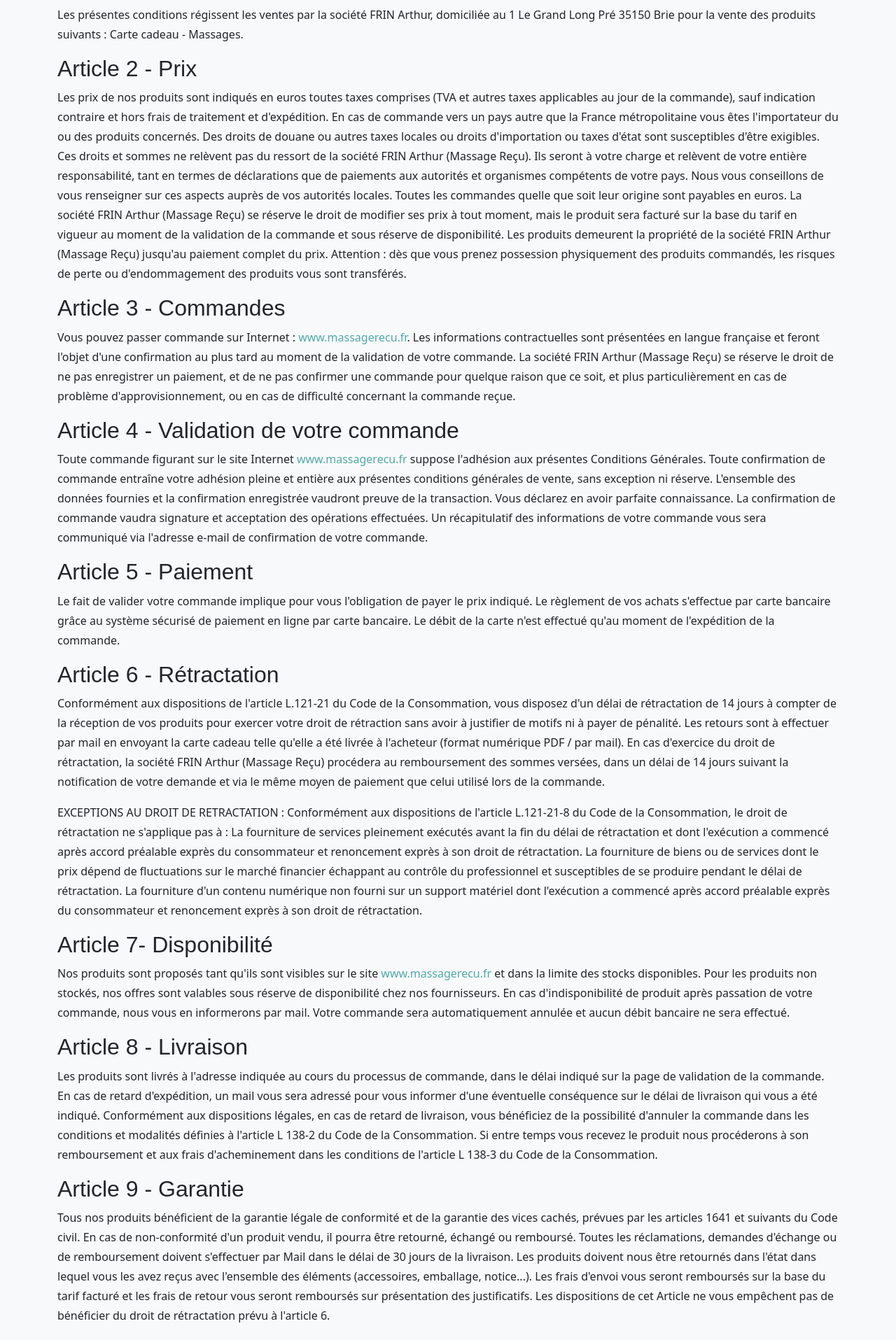
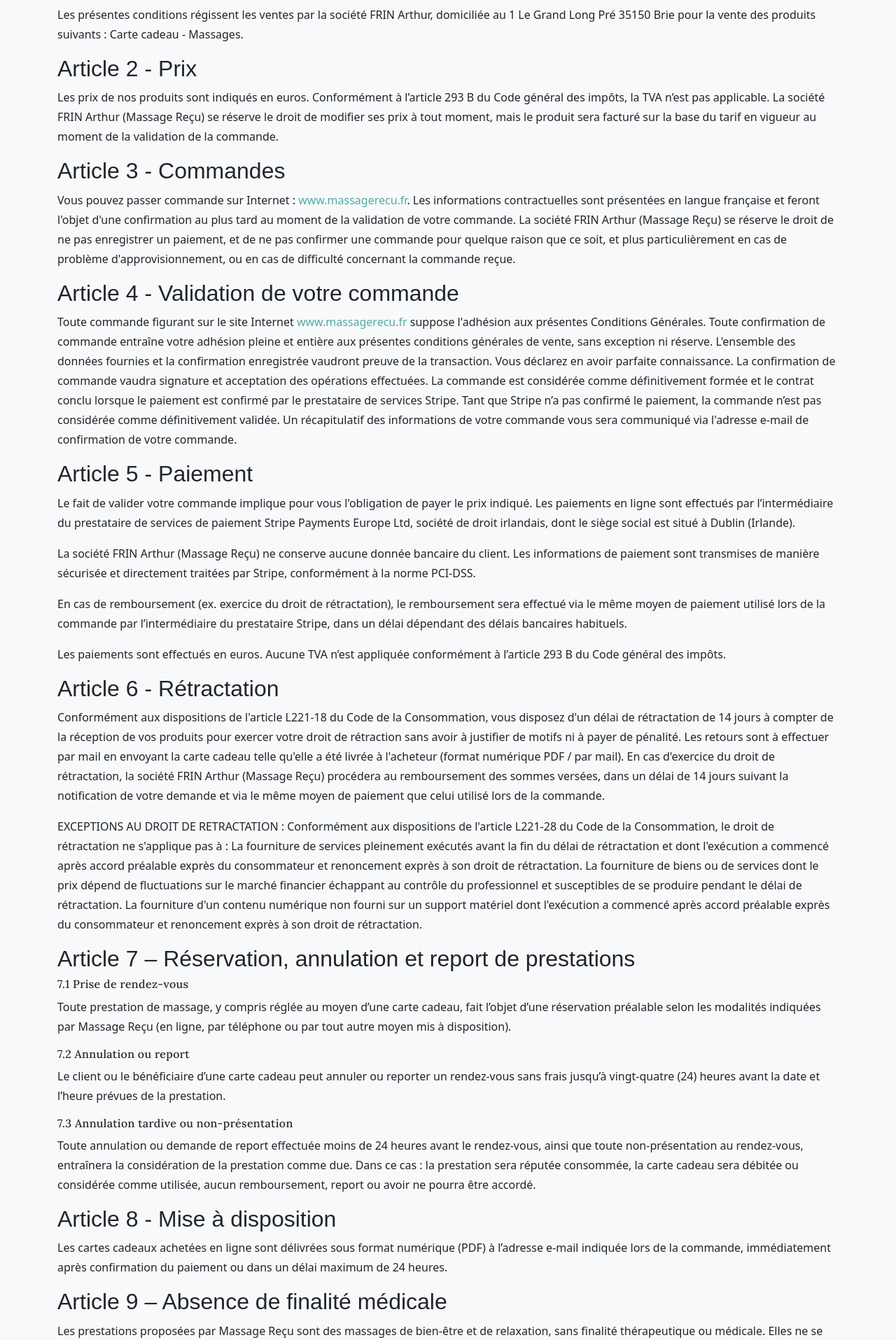
Before and after one commit to Arthurin/massagerecu-app, a Next.js app: page /conditions-generales-de-vente in a window 1280 px wide. Shown: the part 385-2300 px from the top of the page at 70% size. Built offline with nearby package versions, Linux system fonts and the light colour scheme; a web font is replaced by a local one.

Commit message:
1.2.13 Maj des CGV

```diff
--- a/src/components/layout/Cgv.tsx
+++ b/src/components/layout/Cgv.tsx
@@ -1,7 +1,7 @@
 export default function Cgv() {
   return (
     <>
-      Date de dernière mise à jour : 21/11/24
+      Date de dernière mise à jour : 05/02/26
       <p className="mt-4">
         Les présentes CGV ont été générées gratuitement par la société de
         communication{" "}
@@ -17,26 +17,11 @@ export default function Cgv() {
       </p>
       <h2>Article 2 - Prix</h2>
       <p>
-        Les prix de nos produits sont indiqués en euros toutes taxes comprises
-        (TVA et autres taxes applicables au jour de la commande), sauf
-        indication contraire et hors frais de traitement et d'expédition. En cas
-        de commande vers un pays autre que la France métropolitaine vous êtes
-        l'importateur du ou des produits concernés. Des droits de douane ou
-        autres taxes locales ou droits d'importation ou taxes d'état sont
-        susceptibles d'être exigibles. Ces droits et sommes ne relèvent pas du
-        ressort de la société FRIN Arthur (Massage Reçu). Ils seront à votre
-        charge et relèvent de votre entière responsabilité, tant en termes de
-        déclarations que de paiements aux autorités et organismes compétents de
-        votre pays. Nous vous conseillons de vous renseigner sur ces aspects
-        auprès de vos autorités locales. Toutes les commandes quelle que soit
-        leur origine sont payables en euros. La société FRIN Arthur (Massage
-        Reçu) se réserve le droit de modifier ses prix à tout moment, mais le
-        produit sera facturé sur la base du tarif en vigueur au moment de la
-        validation de la commande et sous réserve de disponibilité. Les produits
-        demeurent la propriété de la société FRIN Arthur (Massage Reçu) jusqu'au
-        paiement complet du prix. Attention : dès que vous prenez possession
-        physiquement des produits commandés, les risques de perte ou
-        d'endommagement des produits vous sont transférés.
+        Les prix de nos produits sont indiqués en euros. Conformément à
+        l’article 293 B du Code général des impôts, la TVA n’est pas applicable.
+        La société FRIN Arthur (Massage Reçu) se réserve le droit de modifier
+        ses prix à tout moment, mais le produit sera facturé sur la base du
+        tarif en vigueur au moment de la validation de la commande.
       </p>
       <h2>Article 3 - Commandes</h2>
       <p>
@@ -60,20 +45,40 @@ export default function Cgv() {
         fournies et la confirmation enregistrée vaudront preuve de la
         transaction. Vous déclarez en avoir parfaite connaissance. La
         confirmation de commande vaudra signature et acceptation des opérations
-        effectuées. Un récapitulatif des informations de votre commande vous
-        sera communiqué via l'adresse e-mail de confirmation de votre commande.
+        effectuées. La commande est considérée comme définitivement formée et le
+        contrat conclu lorsque le paiement est confirmé par le prestataire de
+        services Stripe. Tant que Stripe n’a pas confirmé le paiement, la
+        commande n’est pas considérée comme définitivement validée. Un
+        récapitulatif des informations de votre commande vous sera communiqué
+        via l'adresse e-mail de confirmation de votre commande.
       </p>
       <h2>Article 5 - Paiement</h2>
       <p>
         Le fait de valider votre commande implique pour vous l'obligation de
-        payer le prix indiqué. Le règlement de vos achats s'effectue par carte
-        bancaire grâce au système sécurisé de paiement en ligne par carte
-        bancaire. Le débit de la carte n'est effectué qu'au moment de
-        l'expédition de la commande.
+        payer le prix indiqué. Les paiements en ligne sont effectués par
+        l’intermédiaire du prestataire de services de paiement Stripe Payments
+        Europe Ltd, société de droit irlandais, dont le siège social est situé à
+        Dublin (Irlande).
+      </p>
+      <p>
+        La société FRIN Arthur (Massage Reçu) ne conserve aucune donnée bancaire
+        du client. Les informations de paiement sont transmises de manière
+        sécurisée et directement traitées par Stripe, conformément à la norme
+        PCI-DSS.
+      </p>
+      <p>
+        En cas de remboursement (ex. exercice du droit de rétractation), le
+        remboursement sera effectué via le même moyen de paiement utilisé lors
+        de la commande par l’intermédiaire du prestataire Stripe, dans un délai
+        dépendant des délais bancaires habituels.
+      </p>
+      <p>
+        Les paiements sont effectués en euros. Aucune TVA n’est appliquée
+        conformément à l’article 293 B du Code général des impôts.
       </p>
       <h2>Article 6 - Rétractation</h2>
       <p>
-        Conformément aux dispositions de l'article L.121-21 du Code de la
+        Conformément aux dispositions de l'article L221-18 du Code de la
         Consommation, vous disposez d'un délai de rétractation de 14 jours à
         compter de la réception de vos produits pour exercer votre droit de
         rétraction sans avoir à justifier de motifs ni à payer de pénalité. Les
@@ -86,55 +91,53 @@ export default function Cgv() {
       </p>
       <p>
         EXCEPTIONS AU DROIT DE RETRACTATION : Conformément aux dispositions de
-        l'article L.121-21-8 du Code de la Consommation, le droit de
-        rétractation ne s'applique pas à : La fourniture de services pleinement
-        exécutés avant la fin du délai de rétractation et dont l'exécution a
-        commencé après accord préalable exprès du consommateur et renoncement
-        exprès à son droit de rétractation. La fourniture de biens ou de
-        services dont le prix dépend de fluctuations sur le marché financier
-        échappant au contrôle du professionnel et susceptibles de se produire
-        pendant le délai de rétractation. La fourniture d'un contenu numérique
-        non fourni sur un support matériel dont l'exécution a commencé après
-        accord préalable exprès du consommateur et renoncement exprès à son
-        droit de rétractation.
+        l'article L221-28 du Code de la Consommation, le droit de rétractation
+        ne s'applique pas à : La fourniture de services pleinement exécutés
+        avant la fin du délai de rétractation et dont l'exécution a commencé
+        après accord préalable exprès du consommateur et renoncement exprès à
+        son droit de rétractation. La fourniture de biens ou de services dont le
+        prix dépend de fluctuations sur le marché financier échappant au
+        contrôle du professionnel et susceptibles de se produire pendant le
+        délai de rétractation. La fourniture d'un contenu numérique non fourni
+        sur un support matériel dont l'exécution a commencé après accord
+        préalable exprès du consommateur et renoncement exprès à son droit de
+        rétractation.
       </p>
-      <h2>Article 7- Disponibilité</h2>
+      <h2>Article 7 – Réservation, annulation et report de prestations</h2>
+      <h6>7.1 Prise de rendez-vous</h6>
       <p>
-        Nos produits sont proposés tant qu'ils sont visibles sur le site{" "}
-        <a href="www.massagerecu.fr">www.massagerecu.fr</a> et dans la limite
-        des stocks disponibles. Pour les produits non stockés, nos offres sont
-        valables sous réserve de disponibilité chez nos fournisseurs. En cas
-        d'indisponibilité de produit après passation de votre commande, nous
-        vous en informerons par mail. Votre commande sera automatiquement
-        annulée et aucun débit bancaire ne sera effectué.
+        Toute prestation de massage, y compris réglée au moyen d’une carte
+        cadeau, fait l’objet d’une réservation préalable selon les modalités
+        indiquées par Massage Reçu (en ligne, par téléphone ou par tout autre
+        moyen mis à disposition).
       </p>
-      <h2>Article 8 - Livraison</h2>
+      <h6>7.2 Annulation ou report</h6>
       <p>
-        Les produits sont livrés à l'adresse indiquée au cours du processus de
-        commande, dans le délai indiqué sur la page de validation de la
-        commande. En cas de retard d'expédition, un mail vous sera adressé pour
-        vous informer d'une éventuelle conséquence sur le délai de livraison qui
-        vous a été indiqué. Conformément aux dispositions légales, en cas de
-        retard de livraison, vous bénéficiez de la possibilité d'annuler la
-        commande dans les conditions et modalités définies à l'article L 138-2
-        du Code de la Consommation. Si entre temps vous recevez le produit nous
-        procéderons à son remboursement et aux frais d'acheminement dans les
-        conditions de l'article L 138-3 du Code de la Consommation.
+        Le client ou le bénéficiaire d’une carte cadeau peut annuler ou reporter
+        un rendez-vous sans frais jusqu’à vingt-quatre (24) heures avant la date
+        et l’heure prévues de la prestation.
       </p>
-      <h2>Article 9 - Garantie</h2>
+      <h6>7.3 Annulation tardive ou non-présentation</h6>
       <p>
-        Tous nos produits bénéficient de la garantie légale de conformité et de
-        la garantie des vices cachés, prévues par les articles 1641 et suivants
-        du Code civil. En cas de non-conformité d'un produit vendu, il pourra
-        être retourné, échangé ou remboursé. Toutes les réclamations, demandes
-        d'échange ou de remboursement doivent s'effectuer par Mail dans le délai
-        de 30 jours de la livraison. Les produits doivent nous être retournés
-        dans l'état dans lequel vous les avez reçus avec l'ensemble des éléments
-        (accessoires, emballage, notice...). Les frais d'envoi vous seront
-        remboursés sur la base du tarif facturé et les frais de retour vous
-        seront remboursés sur présentation des justificatifs. Les dispositions
-        de cet Article ne vous empêchent pas de bénéficier du droit de
-        rétractation prévu à l'article 6.
+        Toute annulation ou demande de report effectuée moins de 24 heures avant
+        le rendez-vous, ainsi que toute non-présentation au rendez-vous,
+        entraînera la considération de la prestation comme due. Dans ce cas : la
+        prestation sera réputée consommée, la carte cadeau sera débitée ou
+        considérée comme utilisée, aucun remboursement, report ou avoir ne
+        pourra être accordé.
+      </p>
+      <h2>Article 8 - Mise à disposition</h2>
+      <p>
+        Les cartes cadeaux achetées en ligne sont délivrées sous format
+        numérique (PDF) à l’adresse e-mail indiquée lors de la commande,
+        immédiatement après confirmation du paiement ou dans un délai maximum de
+        24 heures.
+      </p>
+      <h2>Article 9 – Absence de finalité médicale</h2>
+      <p>
+        Les prestations proposées par Massage Reçu sont des massages de
+        bien-être et de relaxation, sans finalité thérapeutique ou médicale.
+        Elles ne se substituent en aucun cas à un suivi médical ou paramédical.
       </p>
       <h2>Article 10 - Responsabilité</h2>
       <p>
@@ -143,13 +146,18 @@ export default function Cgv() {
         saurait être engagée en cas de non-respect de la législation du pays où
         le produit est livré. Il vous appartient de vérifier auprès des
         autorités locales les possibilités d'importation ou d'utilisation des
-        produits ou services que vous envisagez de commander. Par ailleurs, la
-        société FRIN Arthur (Massage Reçu) ne saurait être tenue pour
-        responsable des dommages résultant d'une mauvaise utilisation du produit
-        acheté. Enfin la responsabilité de la société FRIN Arthur (Massage Reçu)
-        ne saurait être engagée pour tous les inconvénients ou dommages
-        inhérents à l'utilisation du réseau Internet, notamment une rupture de
-        service, une intrusion extérieure ou la présence de virus informatiques.
+        produits ou services que vous envisagez de commander. La société FRIN
+        Arthur (Massage Reçu) ne pourra être tenue responsable des
+        dysfonctionnements, indisponibilités ou incidents liés au service de
+        paiement fourni par le prestataire Stripe, y compris en cas d’erreur, de
+        blocage ou de rejet de paiement résultant d’un tel prestataire. Par
+        ailleurs, la société FRIN Arthur (Massage Reçu) ne saurait être tenue
+        pour responsable des dommages résultant d'une mauvaise utilisation du
+        produit acheté. Enfin la responsabilité de la société FRIN Arthur
+        (Massage Reçu) ne saurait être engagée pour tous les inconvénients ou
+        dommages inhérents à l'utilisation du réseau Internet, notamment une
+        rupture de service, une intrusion extérieure ou la présence de virus
+        informatiques.
       </p>
       <h2>Article 11 - Litige – Médiation de la consommation</h2>
       <p>
@@ -205,7 +213,9 @@ export default function Cgv() {
         réglementaires. Conformément à la loi du 6 janvier 1978, vous disposez
         d'un droit d'accès, de rectification et d'opposition aux informations
         nominatives et aux données personnelles vous concernant, directement sur
-        le site Internet.
+        le site Internet. Pour plus d’informations sur le traitement des données
+        personnelles, le Client est invité à consulter la politique de
+        confidentialité accessible sur le site internet.
       </p>
       <h2>Article 14 - Archivage Preuve</h2>
       <p>
@@ -217,6 +227,54 @@ export default function Cgv() {
         communications, commandes, paiements et transactions intervenus entre
         les parties.
       </p>
+      <h2>Article 15 - Cartes Cadeaux</h2>
+      <h6>15.1 Définition</h6>
+      <p>
+        Les cartes cadeaux sont des bons prépayés permettant de bénéficier
+        exclusivement des prestations de massage proposées par la société FRIN
+        Arthur (Massage Reçu), telles qu’affichées sur le site internet ou sur
+        le tableau des prestations en vigueur au jour de l’utilisation.
+      </p>
+      <h6>15.2 Validité et nominativité</h6>
+      <p>
+        Les cartes cadeaux sont nominatives et réservées à l’usage exclusif de
+        la personne désignée lors de l’achat ou de la remise de la carte. Elles
+        sont valables pour une durée de six (6) mois à compter de la date
+        d’achat. Toute carte cadeau non utilisée à l’issue de sa période de
+        validité sera définitivement périmée et ne pourra donner lieu à aucun
+        remboursement, échange ou prolongation.
+      </p>
+      <h6>15.3 Modalités d’utilisation</h6>
+      <p>
+        Les cartes cadeaux sont utilisables uniquement pour les prestations de
+        massage proposées par Massage Reçu. Elles ne peuvent en aucun cas être
+        échangées contre de l’argent, ni faire l’objet d’un rendu de monnaie,
+        même partiel. Si le montant de la prestation choisie est supérieur à la
+        valeur de la carte cadeau, le bénéficiaire devra régler la différence
+        selon les moyens de paiement acceptés.
+      </p>
+      <h6>15.4 Absence de remboursement – perte ou vol</h6>
+      <p>
+        Sous réserve des dispositions relatives au droit de rétractation prévues
+        à l’article 15.5, les cartes cadeaux ne sont ni remboursables, ni
+        échangeables, y compris en cas de perte, de vol, de détérioration ou de
+        non-utilisation avant la date de validité. Il appartient au client ou au
+        bénéficiaire d’en assurer la conservation.
+      </p>
+      <h6>15.5 Droit de rétractation</h6>
+      <p>
+        Conformément aux dispositions du Code de la consommation : En cas
+        d’achat d’une carte cadeau à distance (en ligne), le client dispose d’un
+        délai de quatorze (14) jours à compter de la date d’achat pour exercer
+        son droit de rétractation, à condition que la carte cadeau n’ait pas été
+        utilisée, même partiellement, durant ce délai. Toute utilisation, même
+        partielle, de la carte cadeau avant l’expiration du délai de
+        rétractation vaut renonciation expresse à ce droit, sans possibilité de
+        remboursement. En cas de remise physique de la carte cadeau (achat sur
+        place), aucun droit de rétractation ne s’applique, conformément à la
+        réglementation en vigueur relative aux ventes conclues hors contrat à
+        distance.
+      </p>
     </>
   );
 }
```
